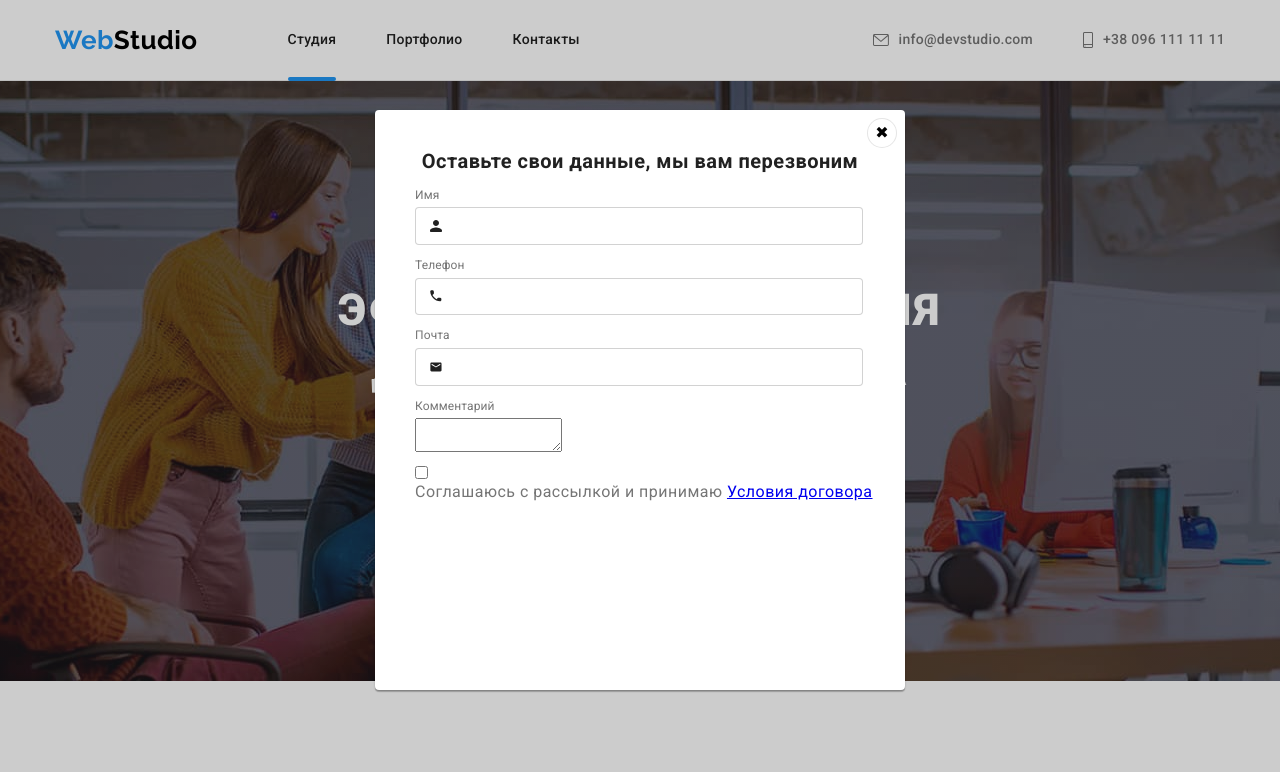
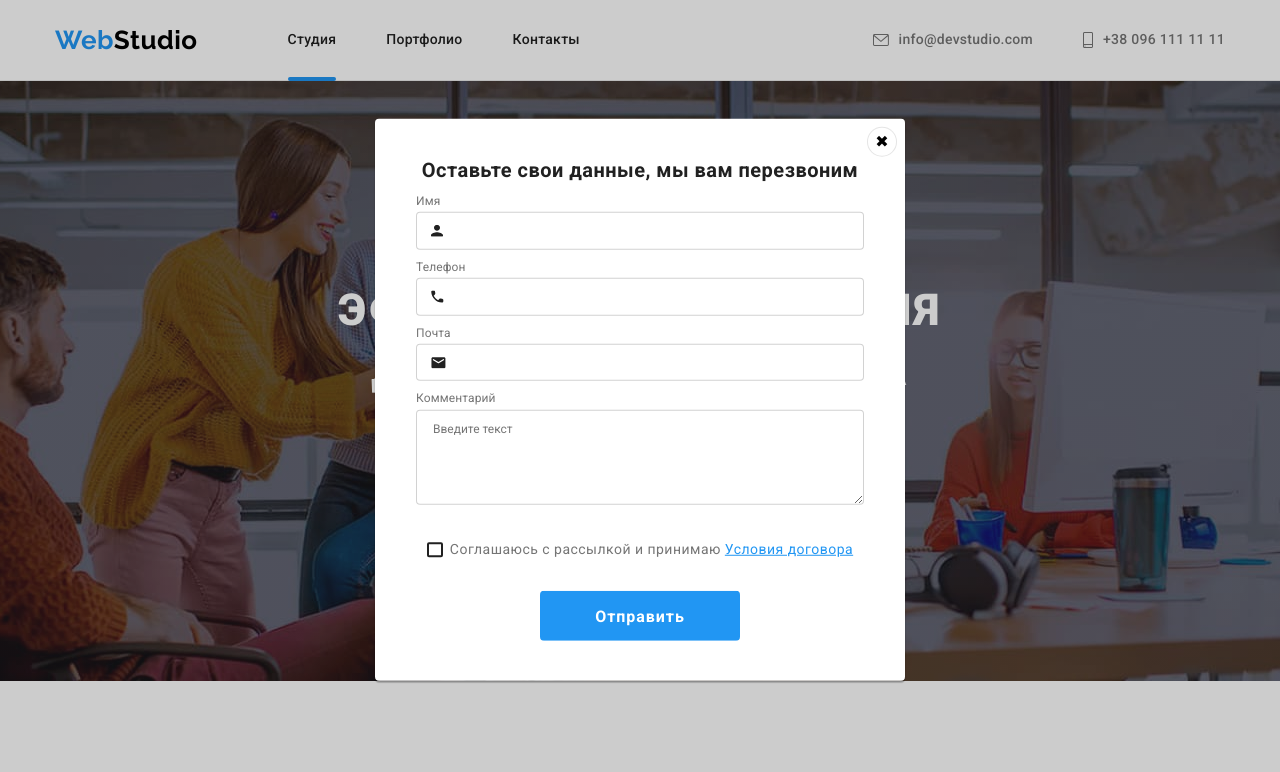
Before and after one commit to gigorko1993/goit-markup-hw-06, a plain HTML site: page index.html in a window 1280 px wide. Both pictures are taken after a click on the button "Заказать услугу". Shown: the top 772 px of the page. Drawn offline with nearby package versions, Linux system fonts and the light colour scheme.

Commit message:
офрмив форму

```diff
--- a/css/style.css
+++ b/css/style.css
@@ -709,8 +709,10 @@ body {
   left: 50%;
   transform: translate(-50%, -50%);
 
-  min-width: 530px;
-  min-height: 580px;
+  width: 530px;
+
+  padding-top: 40px;
+  padding-bottom: 40px;
 
   background-color: var(--bg-color-white);
   box-shadow: 0px 1px 3px rgba(0, 0, 0, 0.12), 0px 1px 1px rgba(0, 0, 0, 0.14),
@@ -730,10 +732,19 @@ body {
   border-radius: 50%;
   border: 1px solid rgba(0, 0, 0, 0.1);
   outline: 0;
+
+  transition: color 250ms var(--cubic-bezier);
 }
 
+.close-button:hover,
+.close-button:focus {
+  color: var(--accent-color);
+}
+
+/* Backgrop form */
+
 .backdrop .form-name {
-  margin-top: 40px;
+  margin-top: 0;
   margin-bottom: 12px;
 
   color: var(--primary-text-color);
@@ -745,7 +756,17 @@ body {
 }
 
 .backdrop .thumb {
-  margin-left: 40px;
+  display: flex;
+  flex-direction: row;
+  justify-content: center;
+}
+
+.thumb-textarea {
+  margin-bottom: 20px;
+}
+
+.thumb-checkbox {
+  margin-bottom: 30px;
 }
 
 .input-label {
@@ -759,13 +780,22 @@ body {
   color: var(--primary-text-color);
 
   padding-top: 11px;
+  padding-right: 11px;
   padding-bottom: 11px;
   padding-left: 42px;
-  padding-right: 11px;
   min-width: 448px;
 
   border: 1px solid rgba(33, 33, 33, 0.2);
   border-radius: 4px;
+  transition: border-color 250ms var(--cubic-bezier);
+}
+
+.textarea {
+  padding-top: 12px;
+  padding-right: 16px;
+  padding-bottom: 12px;
+  padding-left: 16px;
+  resize: vertical;
 }
 
 .input-thumb {
@@ -779,10 +809,80 @@ body {
   left: 15px;
   transform: translateY(-50%);
 
-  width: 12px;
-  height: 12px;
+  fill: var(--primary-text-color);
 
-  fill: var(--primary-text-color);
+  transition: fill 250ms var(--cubic-bezier);
+}
+
+.input:focus-within + .icon {
+  fill: var(--accent-color);
+}
+
+.input:focus {
+  border-color: #2196f3;
+  outline: none;
+}
+
+.checkbox-label {
+  display: inline-block;
+  position: relative;
+  padding-left: 23px;
+  font-weight: 400;
+  font-size: 14px;
+  line-height: 1.71;
+}
+
+.link-checkbox {
+  color: var(--accent-color);
+}
+
+.checkbox-label::after {
+  position: absolute;
+  top: 50%;
+  left: 0;
+  transform: translateY(-50%);
+
+  display: inline-block;
+  width: 16px;
+  height: 15px;
+  border-radius: 2px;
+  border: 2px solid var(--primary-text-color);
+  content: "";
+}
+
+.checkbox:checked ~ .checkbox-label::after {
+  background-image: url("../image/tick.svg");
+  background-repeat: no-repeat;
+  background-position: left;
+  background-size: contain;
+  border-color: transparent;
+  background-color: var(--accent-color);
+}
+
+.button-modal-form {
+  color: var(--white-text-color);
+  background-color: var(--accent-color);
+
+  min-width: 200px;
+  min-height: 50px;
+
+  text-align: center;
+  font-weight: 700;
+  font-size: 16px;
+  line-height: 1.87;
+  letter-spacing: 0.06em;
+  border-radius: 4px;
+
+  transition-property: background-color;
+  transition-duration: 250ms;
+  transition-timing-function: var(--cubic-bezier);
+  outline: none;
+  border-color: transparent;
+}
+
+.button-modal-form:hover,
+.button-modal-form:focus {
+  background-color: #188ce8;
 }
 
 /* portfolio */
--- a/index.html
+++ b/index.html
@@ -412,7 +412,7 @@
                         Имя
                         <div class="input-thumb">
                             <input type="text" name="username" class="input"/>
-                            <svg class="icon">
+                            <svg class="icon" width="12px" height="12px">
                                 <use href="./image/sprite.svg#icon-name"></use>
                             </svg>
                         </div>
@@ -423,7 +423,7 @@
                         Телефон
                         <div class="input-thumb">
                         <input type="tel" name="userphone" class="input"/>
-                        <svg class="icon">
+                        <svg class="icon" width="13px" height="13px">
                             <use href="./image/sprite.svg#icon-tel"></use>
                         </svg>
                         </div>
@@ -434,26 +434,29 @@
                         Почта
                         <div class="input-thumb">
                             <input type="email" name="usermail" class="input"/>
-                            <svg class="icon">
+                            <svg class="icon" width="15px" height="12px">
                                 <use href="./image/sprite.svg#icon-email"></use>
                             </svg>
                         </div>
                     </label>
                 </div>
-                <div class="thumb">
+                <div class="thumb thumb-textarea">
                     <label class="input-label">
                         Комментарий
                     <div class="input-thumb">
-                    <textarea row="5" name="usercomment"></textarea>
+                    <textarea rows="5" name="usercomment" placeholder="Введите текст" class="input textarea"></textarea>
                     </div>
                     </label>
                     </label>
                 </div>
+                <div class="thumb thumb-checkbox">
+                        <input type="checkbox" name="agreement" value="agree" id="checkbox" class="checkbox visually-hidden"/>
+                        <label class="checkbox-label" for="checkbox">
+                        Соглашаюсь с рассылкой и принимаю <a href="./index.html" class="link-checkbox">Условия договора</a>
+                    </label>
+                </div>
                 <div class="thumb">
-                    <label>
-                        <input type="checkbox" name="agreement" value="agree"/>
-                        <div>Соглашаюсь с рассылкой и принимаю <a href="./index.html">Условия договора</a></div>
-                    </label>
+                    <button type="submit" class="button-modal-form">Отправить</button>
                 </div>
             </form>
             <button class="close-button" data-close-modal>&#10006</button>
```
Also changed, not shown: image/Vector.svg (added), image/tick.svg.
